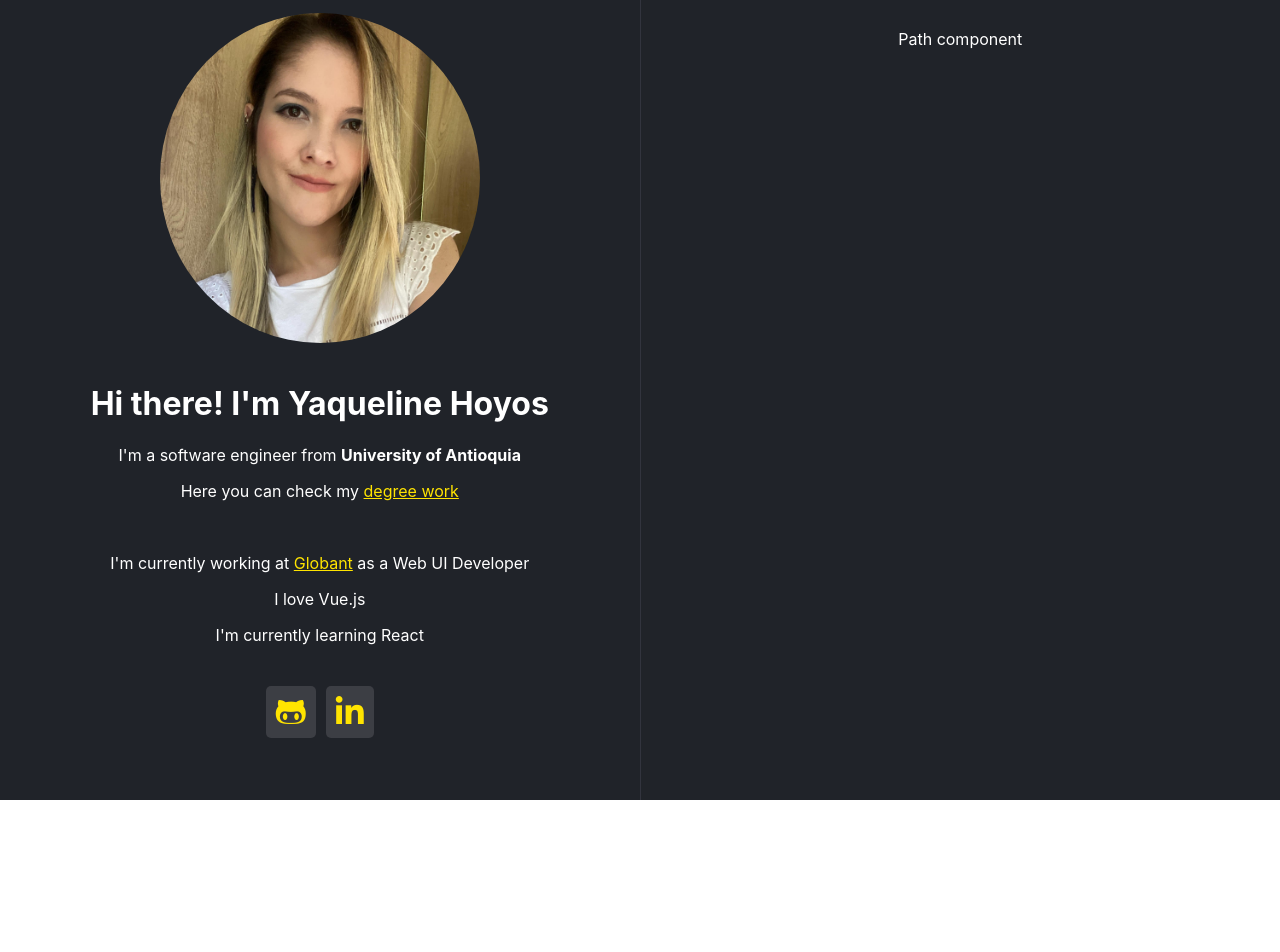
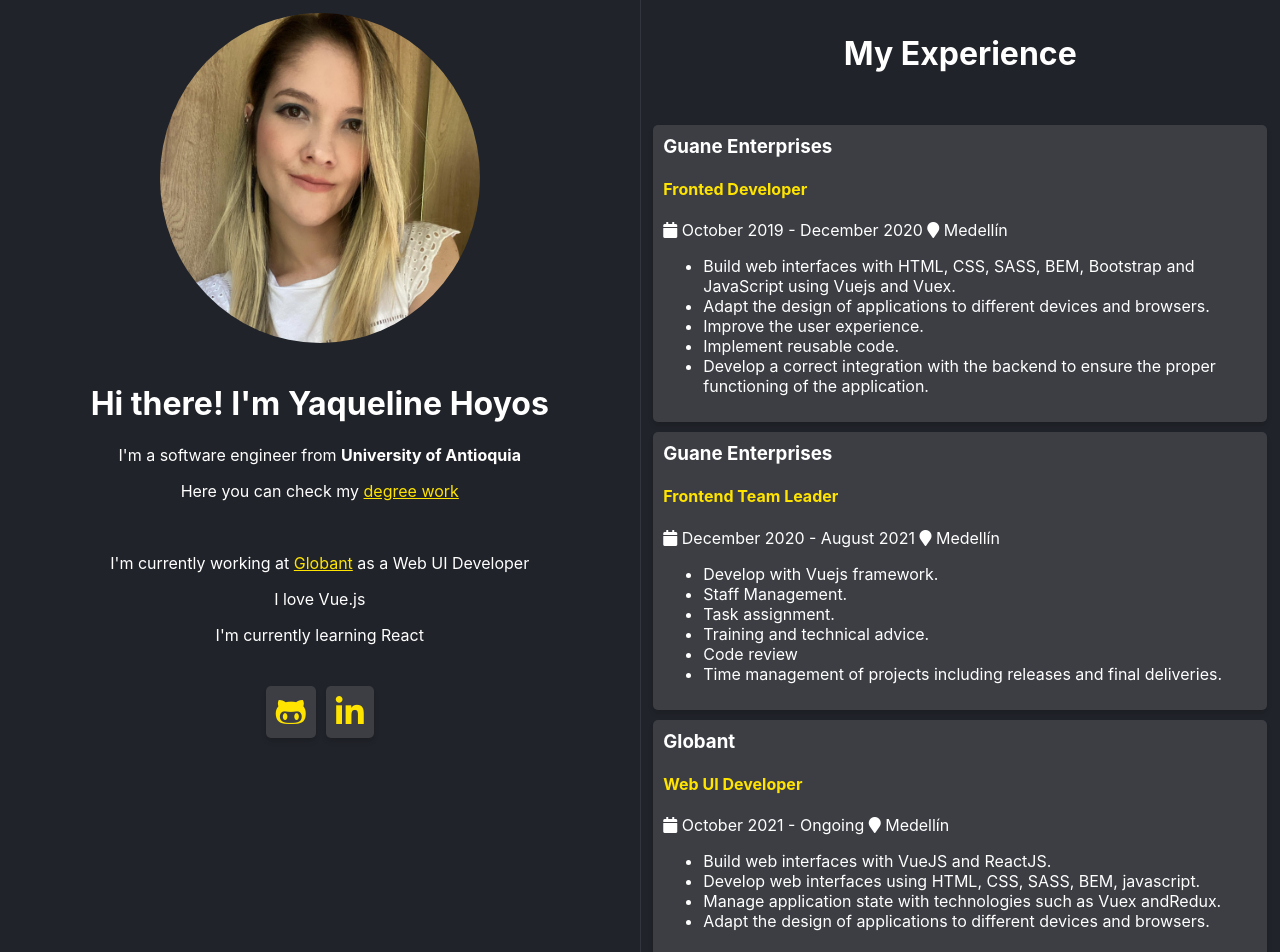
Before and after one commit to yaquelinehoyos/Yaqueline-Hoyos-Website, a React (Create React App) app: page / in a window 1280 px wide. Shown: the top 952 px of the page. Before the commit the page ends 800 px from the top, so only its background shows below. Built offline with nearby package versions, Linux system fonts and the light colour scheme.

Commit message:
:sparkles: create path component with my experience

```diff
--- a/src/App.css
+++ b/src/App.css
@@ -1,7 +1,6 @@
 .App {
   text-align: center;
   min-height: 100vh;
-  /* padding: 2% 0%; */
   background-color: rgb(32, 35, 41);
   color: white;
   display: flex;
--- a/src/components/path/Path.tsx
+++ b/src/components/path/Path.tsx
@@ -4,7 +4,52 @@ import './path.css';
 function Path() {
   return (
     <div className="Path">
-      <p>Path component</p>
+      <h1>My Experience</h1>
+      <br></br>
+      <div className="experience-card">
+        <div className="experience">
+          <h3 className="experience__enterprise">Guane Enterprises</h3>
+          <h4 className="experience__position">Fronted Developer</h4>
+          <p><i className="fas fa-calendar"></i> October 2019 - December 2020 <i className="fas fa-map-marker"></i> Medellín</p>
+          <ul>
+            <li>Build web interfaces with HTML, CSS, SASS, BEM, Bootstrap and JavaScript using Vuejs and Vuex.</li>
+            <li>Adapt the design of applications to different devices and browsers.</li>
+            <li>Improve the user experience.</li>
+            <li>Implement reusable code.</li>
+            <li>Develop a correct integration with the backend to ensure the proper functioning of the application.</li>
+          </ul>
+        </div>
+      </div>
+
+      <div className="experience-card">
+        <div className="experience">
+          <h3 className="experience__enterprise">Guane Enterprises</h3>
+          <h4 className="experience__position">Frontend Team Leader</h4>
+          <p><i className="fas fa-calendar"></i> December 2020 - August 2021 <i className="fas fa-map-marker"></i> Medellín</p>
+          <ul>
+            <li>Develop with Vuejs framework.</li>
+            <li>Staff Management.</li>
+            <li>Task assignment.</li>
+            <li>Training and technical advice.</li>
+            <li>Code review</li>
+            <li>Time management of projects including releases and final deliveries.</li>
+          </ul>
+        </div>
+      </div>
+
+      <div className="experience-card">
+        <div className="experience">
+          <h3 className="experience__enterprise">Globant</h3>
+          <h4 className="experience__position">Web UI Developer</h4>
+          <p><i className="fas fa-calendar"></i> October 2021 - Ongoing <i className="fas fa-map-marker"></i> Medellín</p>
+          <ul>
+            <li>Build web interfaces with VueJS and ReactJS.</li>
+            <li>Develop web interfaces using HTML, CSS, SASS, BEM, javascript.</li>
+            <li>Manage application state with technologies such as Vuex andRedux.</li>
+            <li>Adapt the design of applications to different devices and browsers.</li>
+          </ul>
+        </div>
+      </div>
     </div>
   );
 }
--- a/src/components/path/path.css
+++ b/src/components/path/path.css
@@ -0,0 +1,23 @@
+.Path {
+    padding: 0 2%;
+}
+
+.experience-card {
+    margin-top: 10px;
+    border-radius:5px;
+    padding: 10px;
+    background: rgb(60, 62, 68);
+    box-shadow: rgb(0 0 0 / 10%) 0px 4px 6px -1px, rgb(0 0 0 / 6%) 0px 2px 4px -1px;
+}
+
+.experience {
+    text-align: left;
+}
+
+.experience__enterprise {
+    margin: 0px;
+}
+
+.experience__position {
+    color: #FFE400;
+}
--- a/src/components/socialMedia/socialMedia.css
+++ b/src/components/socialMedia/socialMedia.css
@@ -9,6 +9,7 @@
     margin: 5px;
     padding: 10px;
     background: rgb(60, 62, 68);
+    box-shadow: rgb(0 0 0 / 10%) 0px 4px 6px -1px, rgb(0 0 0 / 6%) 0px 2px 4px -1px;
     border-radius: 5px;
     cursor: pointer;
 }
```
